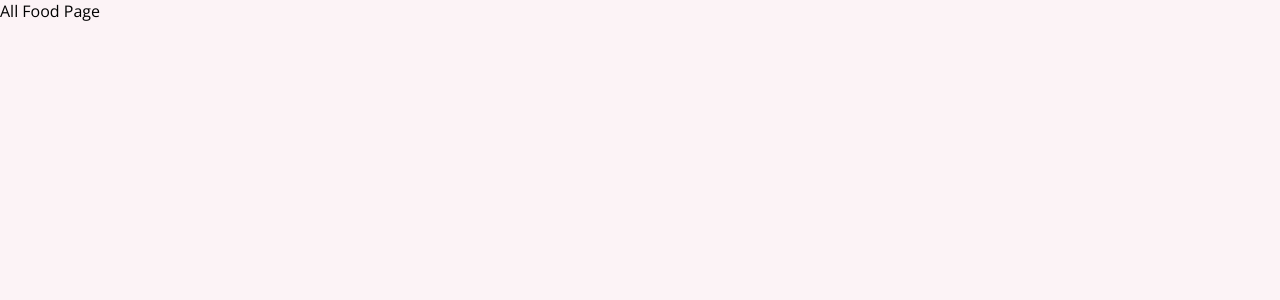
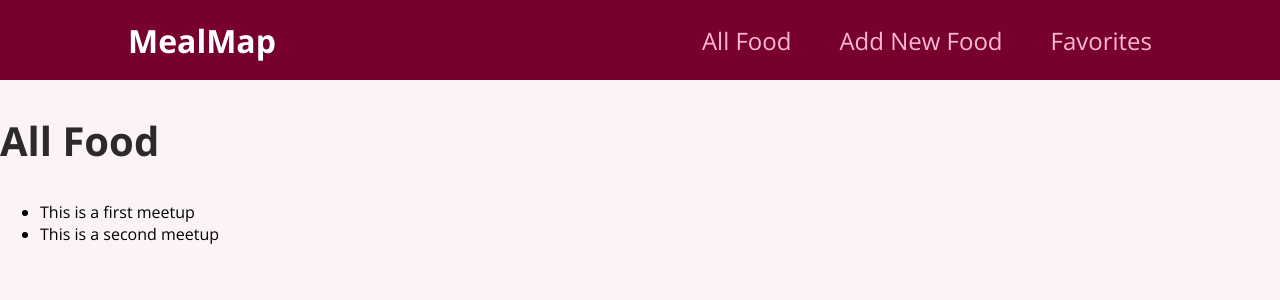
Before and after one commit to johnpedraza/mealmap, a JavaScript app: page / in a window 1280 px wide. Shown: the top 300 px of the page. Built offline with nearby package versions, Linux system fonts and the light colour scheme; the HTML template or start-up script is replaced by a standard one.

Commit message:
rendering lists

```diff
--- a/src/App.js
+++ b/src/App.js
@@ -3,10 +3,12 @@
 import AllFoodPage from "./pages/AllFood";
 import NewFoodPage from "./pages/NewFood";
 import FavoritesPage from "./pages/Favorites";
+import MainNavigation from "./components/layout/MainNavigation";
 
 function App() {
   return (
     <div>
+      <MainNavigation />
       <Routes>
         <Route path="/" element={<AllFoodPage />} />
         <Route path="/new-food" element={<NewFoodPage />} />
--- /dev/null
+++ b/src/components/layout/MainNavigation.js
@@ -0,0 +1,25 @@
+import { Link } from "react-router-dom"
+import classes from "./MainNavigation.module.css"
+
+function MainNavigation () {
+    return (
+        <header className={classes.header}>
+            <div className={classes.logo}>MealMap</div>
+            <nav>
+                <ul>
+                    <li>
+                        <Link to='/'>All Food</Link>
+                    </li>
+                    <li>
+                        <Link to='/new-food'>Add New Food</Link>
+                    </li>
+                    <li>
+                        <Link to='/favorites'>Favorites</Link>
+                    </li>
+                </ul>
+            </nav>
+        </header>
+    )
+}
+
+export default MainNavigation
--- /dev/null
+++ b/src/components/layout/MainNavigation.module.css
@@ -0,0 +1,47 @@
+.header {
+    width: 100%;
+    height: 5rem;
+    display: flex;
+    align-items: center;
+    justify-content: space-between;
+    background-color: #77002e;
+    padding: 0 10%;
+  }
+
+  .logo {
+    font-size: 2rem;
+    color: white;
+    font-weight: bold;
+  }
+
+  .header ul {
+    list-style: none;
+    margin: 0;
+    padding: 0;
+    display: flex;
+    align-items: baseline;
+  }
+
+  .header li {
+    margin-left: 3rem;
+  }
+
+  .header a {
+    text-decoration: none;
+    font-size: 1.5rem;
+    color: #fcb8d2;
+  }
+
+  .header a:hover,
+  .header a:active,
+  .header a.active {
+    color: white;
+  }
+
+  .badge {
+    background-color: #cc2062;
+    color: white;
+    border-radius: 12px;
+    padding: 0 1rem;
+    margin-left: 0.5rem;
+  }
--- a/src/pages/AllFood.js
+++ b/src/pages/AllFood.js
@@ -1,5 +1,35 @@
+const DUMMY_DATA = [
+    {
+      id: 'm1',
+      title: 'This is a first meetup',
+      image:
+        'https://upload.wikimedia.org/wikipedia/commons/thumb/d/d3/Stadtbild_M%C3%BCnchen.jpg/2560px-Stadtbild_M%C3%BCnchen.jpg',
+      address: 'Meetupstreet 5, 12345 Meetup City',
+      description:
+        'This is a first, amazing meetup which you definitely should not miss. It will be a lot of fun!',
+    },
+    {
+      id: 'm2',
+      title: 'This is a second meetup',
+      image:
+        'https://upload.wikimedia.org/wikipedia/commons/thumb/d/d3/Stadtbild_M%C3%BCnchen.jpg/2560px-Stadtbild_M%C3%BCnchen.jpg',
+      address: 'Meetupstreet 5, 12345 Meetup City',
+      description:
+        'This is a first, amazing meetup which you definitely should not miss. It will be a lot of fun!',
+    },
+  ];
+
 function AllFoodPage () {
-    return <div>All Food Page</div>
+    return (
+        <section>
+            <h1>All Food</h1>
+            <ul>
+                {DUMMY_DATA.map((meetup) => {
+                    return <li key={meetup.id}>{meetup.title}</li>
+                })}
+            </ul>
+        </section>
+    )
 }
 
 export default AllFoodPage
```
